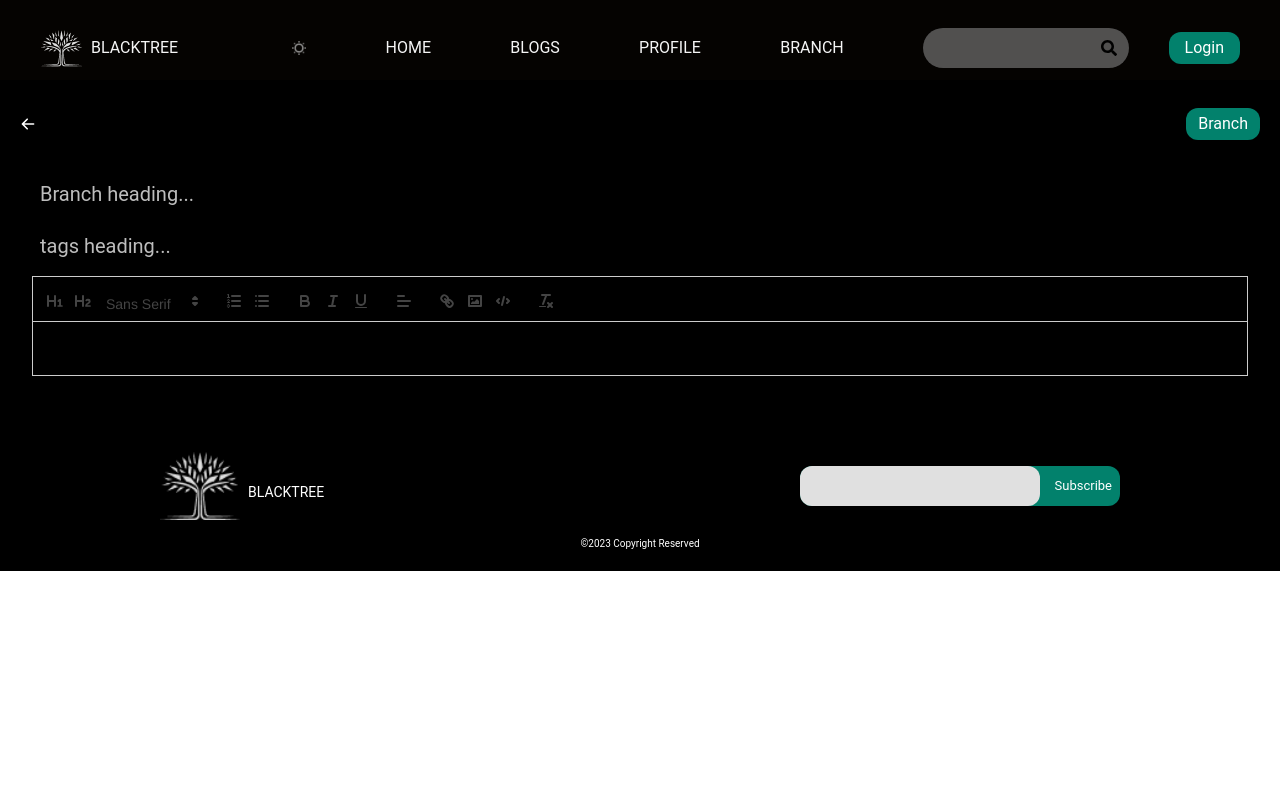
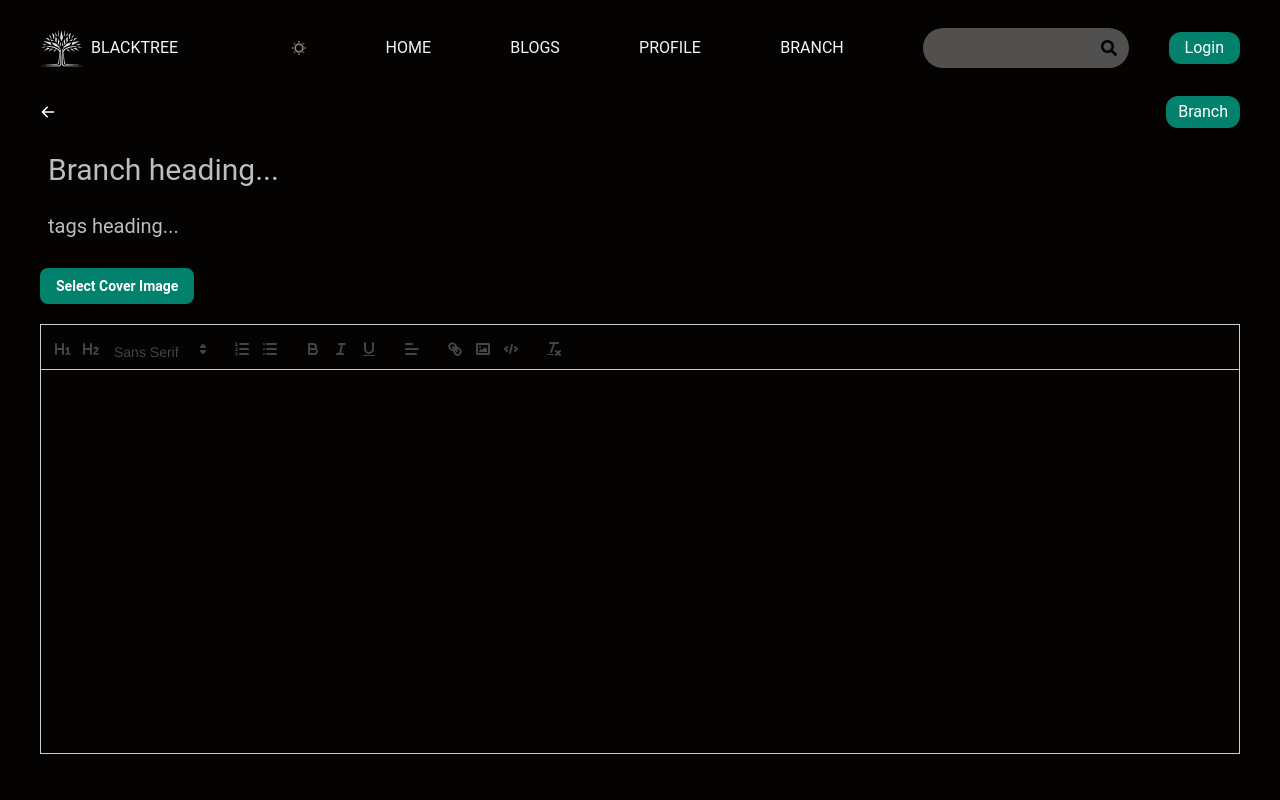
Before and after one commit to vky5/onspot, a React (Vite) app in the folder frontend/: page /branch in a window 1280 px wide. Shown: the top 800 px of the page. Built offline with nearby package versions, Linux system fonts and the light colour scheme; no server answers.

Commit message:
added cover image upload functionality

```diff
--- a/frontend/src/components/Footer.jsx
+++ b/frontend/src/components/Footer.jsx
@@ -2,7 +2,7 @@ import logo_w from "../assets/logo_w.png";
 
 function Footer() {
   return (
-    <div className="bg-black text-white pt-5 pb-5 flex flex-col items-center">
+    <div className="bg-priDark text-white pt-5 pb-5 flex flex-col items-center">
       <div className="flex flex-col items-center justify-between w-3/4 max-w-6xl md:flex-row md:justify-between">
         <div className="flex items-center justify-center md:justify-start md:w-auto">
           <img src={logo_w} alt="Logo" className="w-20" />  {/* Increased size */}
--- a/frontend/src/components/HomeComponents/CardCarousel.jsx
+++ b/frontend/src/components/HomeComponents/CardCarousel.jsx
@@ -16,7 +16,7 @@ function CardCarousel({ img, heading, id }) {
           className="h-full w-full object-cover"
           alt="Image failed to load."
         />
-        <div className="absolute inset-0 bg-black opacity-50"></div>
+        <div className="absolute inset-0 bg-priDark opacity-50"></div>
         <div className="absolute bottom-0 left-0 p-4 text-white w-5/6">
           <p className="text-xl text-left">{heading}</p>
           <br />
--- a/frontend/src/pages/BlogTemp.jsx
+++ b/frontend/src/pages/BlogTemp.jsx
@@ -64,7 +64,7 @@ function BlogTemp() {
   return (
     <div
       className={`${
-        mode === "light" ? "text-black bg-gray-100" : "text-white bg-black"
+        mode === "light" ? "text-black bg-gray-100" : "text-white bg-priDark"
       } duration-200 min-h-screen pb-6`}
     >
       <div className="content-container ml-2 mr-2 pt-5 md:ml-10 md:mr-10">
--- a/frontend/src/pages/Branch.jsx
+++ b/frontend/src/pages/Branch.jsx
@@ -16,6 +16,7 @@ function Branch() {
   const [heading, setHeading] = useState("");
   const [content, setContent] = useState("");
   const [tags, setTags] = useState("");
+  const [imageSrc, setImageSrc] = useState('');
 
   const quillRef = useRef(null); // Ref for Quill
   const hiddenSpan = useRef(null);
@@ -38,10 +39,19 @@ function Branch() {
 
       console.log("Submitting content:", cleanContent); // Verify content here
 
+      let imageUrl = ""
+
+      if (imageSrc){
+        const mimeType = getMimeTypeFromDataUrl(imageSrc);
+        const blob = base64ToBlob(imageSrc, mimeType);
+        imageUrl = await handleImageUpload(blob);
+      }
+
       const res = await vkyreq("POST", "/posts", {
         heading: heading,
         body: cleanContent,
         tags: tags,
+        img: imageUrl,
       });
 
       console.log(res.data);
@@ -127,6 +137,18 @@ function Branch() {
     }
   };
 
+  // handle file change for uploading cover image
+  const handleFileChange = (event) => {
+    const file = event.target.files[0];
+    if (file) {
+      const reader = new FileReader();
+      reader.onload = (e) => {
+        setImageSrc(e.target.result);
+      };
+      reader.readAsDataURL(file);
+    }
+  };
+
   const modules = useMemo(
     () => ({
       toolbar: {
@@ -151,10 +173,10 @@ function Branch() {
   return (
     <div
       className={`duration-200 transition-colors ${
-        mode === "light" ? "text-black bg-gray-100" : "text-white bg-black"
-      }`}
+        mode === "light" ? "text-black bg-gray-100" : "text-white bg-priDark"
+      } min-h-screen pb-6`}
     >
-      <div className="flex items-center justify-between pl-5 pr-5 pt-7">
+      <div className="flex items-center justify-between ml-2 mr-2 md:ml-10 md:mr-10 pt-4">
         <HiArrowLeft className="cursor-pointer" onClick={() => navigate(-1)} />
         <button
           className="bg-primary text-white px-3 py-1 rounded-xl"
@@ -163,15 +185,15 @@ function Branch() {
           Branch
         </button>
       </div>
-      <div className="relative mt-8 ml-8 mr-8 text-sm pb-10 full-screen-editor">
+      <div className="relative mt-4 ml-2 mr-2 md:ml-10 md:mr-10 text-sm pb-10 full-screen-editor">
         <div className="text-xl mb-2">
           <input
             type="text"
             placeholder="Branch heading..."
-            className={`w-full p-2 rounded-md focus:outline-none transition-colors duration-200 ${
+            className={`w-full md:text-3xl p-2 rounded-md focus:outline-none transition-colors duration-200 ${
               mode === "light"
                 ? "bg-gray-100 text-black"
-                : "bg-black text-white"
+                : "bg-priDark text-white"
             }`}
             value={heading}
             onChange={(e) => setHeading(e.target.value)}
@@ -181,13 +203,31 @@ function Branch() {
           <input
             type="text"
             placeholder="tags heading..."
-            className={`w-full p-2 rounded-md focus:outline-none transition-colors duration-200 ${
+            className={`w-full p-2 md:text-xl rounded-md focus:outline-none transition-colors duration-200 ${
               mode === "light"
                 ? "bg-gray-100 text-black"
-                : "bg-black text-white"
+                : "bg-priDark text-white"
             }`}
             value={tags}
             onChange={(e) => setTags(e.target.value)}
+          />
+        </div>
+        <div className="mb-2 md:mb-5">
+          {imageSrc && <img className="" src={imageSrc}/>}
+        </div>
+        <div className="mb-5">
+          <label
+            htmlFor="file-input"
+            className="cursor-pointer inline-flex items-center px-4 py-2 bg-primary text-white font-semibold rounded-lg shadow-md hover:bg-green-800 focus:outline-none focus:ring-2 focus:ring-blue-500 focus:ring-offset-2"
+          >
+            Select Cover Image
+          </label>
+          <input
+            type="file"
+            id="file-input"
+            accept="image/*"
+            className="hidden"
+            onChange={handleFileChange}
           />
         </div>
         <div className="mb-4 relative sticky-toolbar">
@@ -196,7 +236,7 @@ function Branch() {
             value={content}
             onChange={setContent}
             modules={modules}
-            className="text-xl"
+            className="text-xl h-72 lg:h-96 mb-6"
           />
         </div>
         <span
--- a/frontend/src/pages/Profile.jsx
+++ b/frontend/src/pages/Profile.jsx
@@ -7,7 +7,7 @@ import { vkyreq } from "../utils/vkyreq";
 function Profile() {
   const { mode } = useContext(ModeContext);
   const { userData } = useContext(UserContext);
-  const [active, setActive] = useState(0);
+  const [active, setActive] = useState(1);
   const [blogData, setBlogData] = useState([]);
 
   useEffect(() => {
@@ -35,7 +35,7 @@ function Profile() {
     <div
       className={`${
         mode === "light" ? "bg-gray-100 text-black" : "bg-priDark text-white"
-      } duration-200 pb-6`}
+      } duration-200 pb-6 min-h-screen`}
       style={{
         transition: "background-color 0.3s, color 0.3s",
       }}
@@ -62,20 +62,8 @@ function Profile() {
       </div>
       <div className="flex justify-evenly ml-5 mr-5">
         <div
-          className={`font-bold text-base w-24 rounded-xl flex justify-center items-center ${
-            !active ? "bg-primary text-gray-100" : "text-gray-800"
-          }`}
-          onClick={() => setActive(0)}
-          style={{
-            transition: "background-color 0.3s, color 0.3s",
-            cursor: "pointer",
-          }}
-        >
-          Liked
-        </div>
-        <div
           className={`text-base w-24 rounded-xl font-bold flex justify-center items-center p-2
-         ${active ? "bg-primary text-gray-100" : "text-gray-800"}`}
+            ${active ? "bg-primary text-gray-100" : "text-gray-800"}`}
           onClick={() => setActive(1)}
           style={{
             transition: "background-color 0.3s, color 0.3s",
@@ -84,9 +72,21 @@ function Profile() {
         >
           Published
         </div>
+          <div
+            className={`font-bold text-base w-24 rounded-xl flex justify-center items-center ${
+              !active ? "bg-primary text-gray-100" : "text-gray-800"
+            }`}
+            onClick={() => setActive(0)}
+            style={{
+              transition: "background-color 0.3s, color 0.3s",
+              cursor: "pointer",
+            }}
+          >
+            Liked
+          </div>
       </div>
 
-      <div className="space-y-3 mt-3">
+      <div className="space-y-3 md:space-y-6 mt-3">
         {blogData.map((blogInfo) => (
           <BlogCard
             key={blogInfo._id}
```
